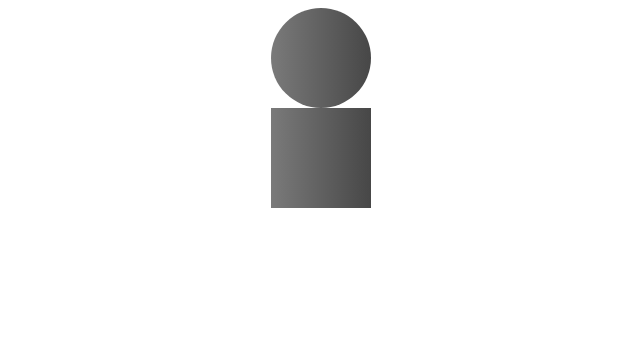
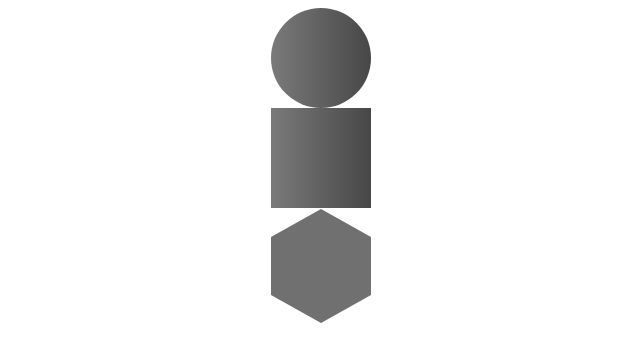
Before and after one commit to Maayanp/test_manage-releases, a plain HTML site: page index.html in a window 1280 px wide. Shown: the whole page, without its empty margins (319-959 px from the left). Drawn offline with Linux system fonts and the light colour scheme.

Commit message:
add hexgon

```diff
--- a/index.html
+++ b/index.html
@@ -10,5 +10,6 @@
 <body>
 <div class="circle"></div>
 <div class="square"></div>
+<div class="hexagon"></div>
 </body>
 </html>
--- a/style.css
+++ b/style.css
@@ -13,3 +13,31 @@
   background-image: linear-gradient(to right, #7a7a7a , #474747 );
   margin: auto;
 }
+
+.hexagon {
+  position: relative;
+  width: 100px;
+  height: 57.74px;
+  background-color: #707070;
+  margin: 28.87px auto;
+}
+
+.hexagon:before,
+.hexagon:after {
+  content: "";
+  position: absolute;
+  width: 0;
+  border-left: 50px solid transparent;
+  border-right: 50px solid transparent;
+}
+
+.hexagon:before {
+  bottom: 100%;
+  border-bottom: 28.87px solid #707070;
+}
+
+.hexagon:after {
+  top: 100%;
+  width: 0;
+  border-top: 28.87px solid #707070;
+}
```
